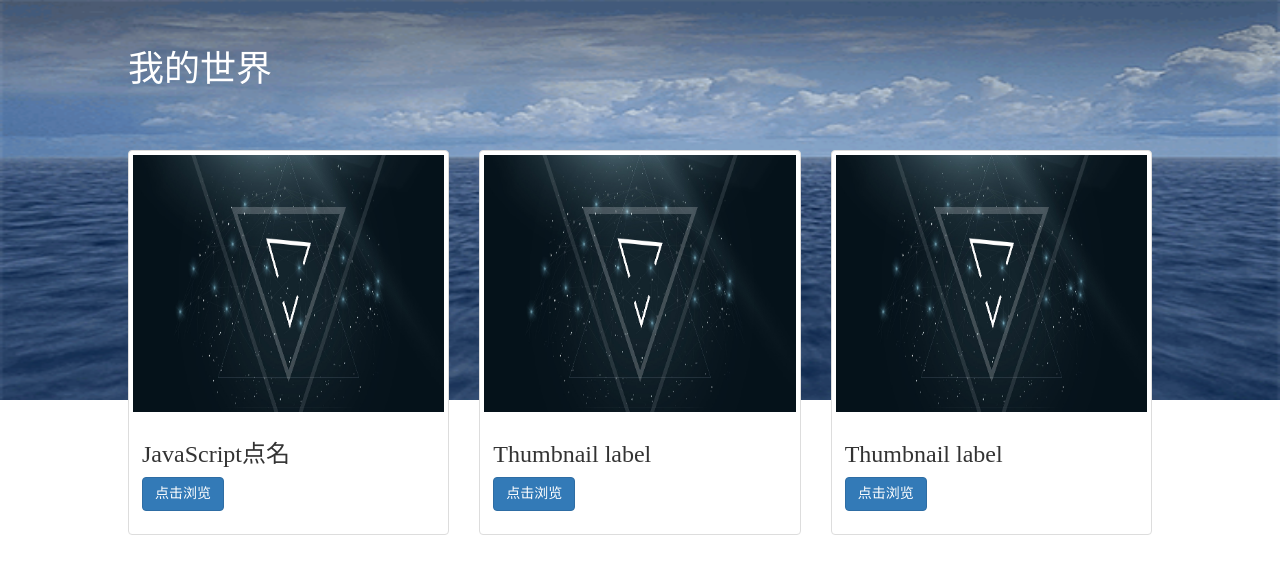
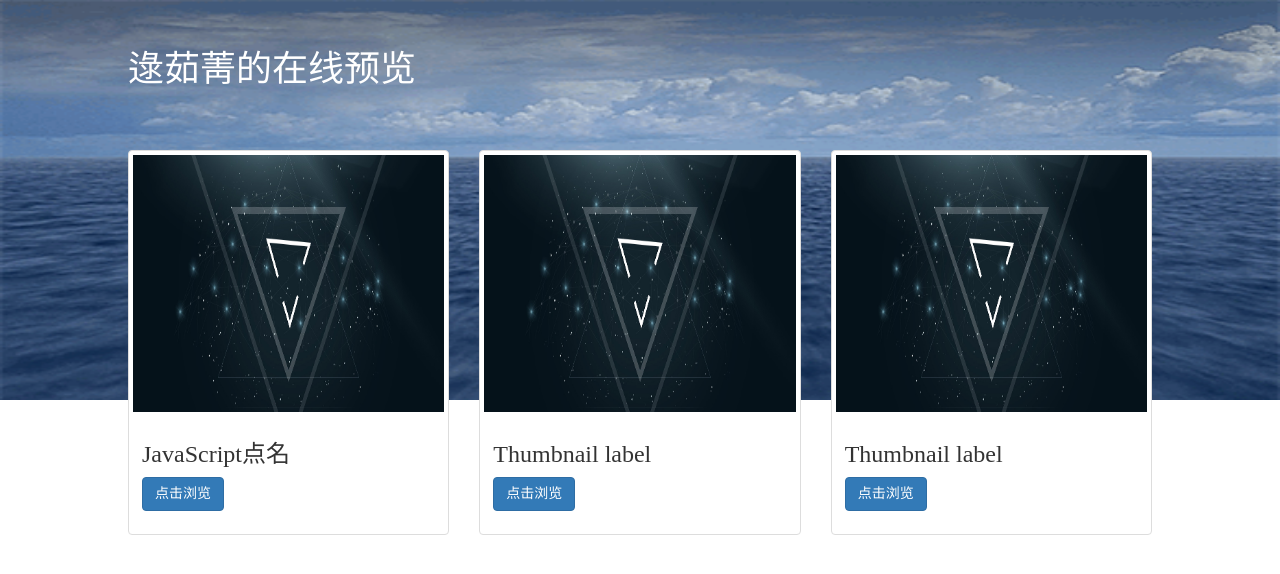
Before and after one commit to lurujing/lurujing.github.io, a plain HTML site: page index.html in a window 1280 px wide. Drawn offline with nearby package versions, Linux system fonts and the light colour scheme.

Commit message:
修改了

```diff
--- a/index.html
+++ b/index.html
@@ -2,7 +2,7 @@
 <html lang="en">
 <head>
     <meta charset="UTF-8">
-    <title></title>
+    <title>我的世界</title>
     <link rel="stylesheet" href="https://cdn.bootcss.com/bootstrap/3.3.7/css/bootstrap.min.css"/>
     <style>
         *{
@@ -37,7 +37,7 @@
     <div id="warper">
         <img src="images/timg%20(3).gif" alt=""/>
         <div id="main">
-            <h1>我的世界</h1>
+            <h1>逯茹菁的在线预览</h1>
             <div class="row">
                 <div class="col-sm-6 col-md-4">
                     <div class="thumbnail">
```
